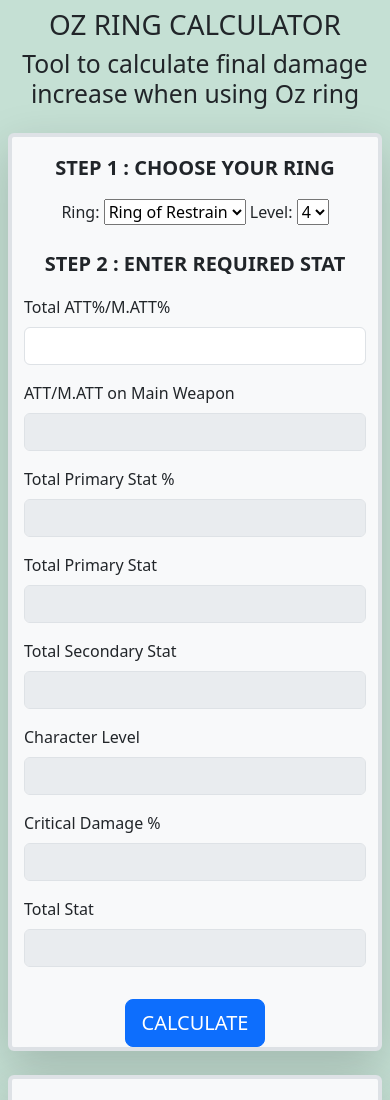
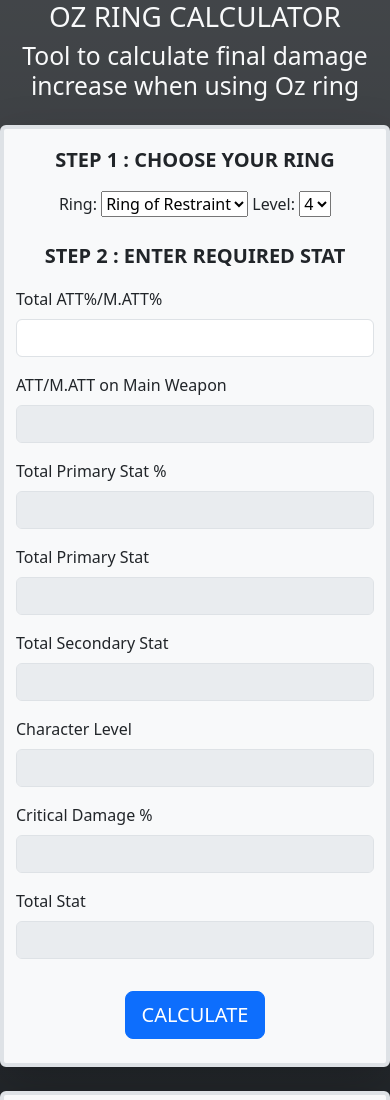
Before and after one commit to HoangHuy189/Oz_Ring_Calculator, a plain HTML site: page main.html in a window 390 px wide. Shown: the top 1100 px of the page. Drawn offline with nearby package versions, Linux system fonts and the light colour scheme.

Commit message:
add bootstrap and tooltips

```diff
--- a/main.html
+++ b/main.html
@@ -6,15 +6,18 @@
     <title>Oz Ring Calculator</title>
     <link href="https://cdn.jsdelivr.net/npm/bootstrap@5.3.0/dist/css/bootstrap.min.css" rel="stylesheet" integrity="sha384-9ndCyUaIbzAi2FUVXJi0CjmCapSmO7SnpJef0486qhLnuZ2cdeRhO02iuK6FUUVM" crossorigin="anonymous">
     <style>
-        body {
-            back ;
+        body{
+            background-repeat: no-repeat;
+        }
 
-        }
+
+
+
     </style>
     <script src="https://cdn.jsdelivr.net/npm/bootstrap@5.3.0/dist/js/bootstrap.bundle.min.js" integrity="sha384-geWF76RCwLtnZ8qwWowPQNguL3RmwHVBC9FhGdlKrxdiJJigb/j/68SIy3Te4Bkz" crossorigin="anonymous"></script>
 </head>
-<body class="bg-success p-2 bg-opacity-25">
-    <div class="container text-center">
+<body class="bg-dark bg-gradient">
+    <div class="container text-center text-light">
         <h1 class="h1">OZ RING CALCULATOR</h1>
         <h2 >Tool to calculate final damage increase when using Oz ring</h2>
     </div>
@@ -25,7 +28,7 @@
             </div>
             <div>Ring:
                 <select id="ringname">
-                    <option>Ring of Restrain</option>
+                    <option>Ring of Restraint</option>
                     <option>Weapon Jump</option>
                     <option>Critical Damage</option>
                     <option>Totalling Ring</option>
@@ -48,26 +51,31 @@
             <div class="row">
                 <div class="col-md-6 col-lg-4 col-xl-3 mb-3">
                     <label class="form-label">Total ATT%/M.ATT%</label>
-                    <input class="form-control" type="number" id="att">
+                    <input class="form-control" type="number" id="att" data-bs-toggle="tooltip" data-bs-placement="bottom"
+                    data-bs-title="Total main %ATT among all your Equip, Magnificent Soul, Familiar Lines and Familiar Badge">
                 </div>
                 <div class="col-md-6 col-lg-4 col-xl-3 mb-3">
                     <label class="form-label">ATT/M.ATT on Main Weapon</label>
-                    <input class="form-control" type="number" id="attwep" disabled="">
+                    <input class="form-control" type="number" id="attwep" disabled="" data-bs-toggle="tooltip" data-bs-placement="bottom"
+                    data-bs-title="Your main ATT on your main weapon">
 
                 </div>
                 <div class="col-md-6 col-lg-4 col-xl-3 mb-3">
                     <label class="form-label">Total Primary Stat %</label>
-                    <input class="form-control" type="number" id="primaryps" disabled="">
+                    <input class="form-control" type="number" id="primaryps" disabled="" data-bs-toggle="tooltip" data-bs-placement="bottom"
+                    data-bs-title="Total your main stat % among all your Equip including Flame and All Stat %">
 
                 </div>
                 <div class="col-md-6 col-lg-4 col-xl-3 mb-3">
                     <label class="form-label">Total Primary Stat</label>
-                    <input class="form-control" type="number" id="primary" disabled="">
+                    <input class="form-control" type="number" id="primary" disabled="" data-bs-toggle="tooltip" data-bs-placement="bottom"
+                    data-bs-title="Your main stat display on stat window when Oz ring is equiped">
 
                 </div>
                 <div class="col-md-6 col-lg-4 col-xl-3 mb-3">
                     <label class="form-label">Total Secondary Stat</label>
-                    <input class="form-control" type="number" id="secondary" disabled="">
+                    <input class="form-control" type="number" id="secondary" disabled="" data-bs-toggle="tooltip" data-bs-placement="bottom"
+                    data-bs-title="Your secondary stat display on stat window when Oz ring is equiped">
 
                 </div>
                 <div class="col-md-6 col-lg-4 col-xl-3 mb-3">
@@ -77,12 +85,14 @@
                 </div>
                 <div class="col-md-6 col-lg-4 col-xl-3 mb-3">
                     <label class="form-label">Critical Damage %</label>
-                    <input class="form-control" type="number" id="critdmg" disabled="">
+                    <input class="form-control" type="number" id="critdmg" disabled="" data-bs-toggle="tooltip" data-bs-placement="bottom"
+                    data-bs-title="Your Critical Damage % display on stat window" >
 
                 </div>
                 <div class="col-md-6 col-lg-4 col-xl-3 mb-3">
                     <label class="form-label">Total Stat</label>
-                    <input class="form-control" type="number" id="totalstat" disabled="">
+                    <input class="form-control" type="number" id="totalstat" disabled="" data-bs-toggle="tooltip" data-bs-placement="bottom"
+                    data-bs-title="Total ALL STAT (STR + DEX + LUK + INT) display on stat window when Oz ring is equiped">
 
                 </div>
             </div>
@@ -90,7 +100,7 @@
 
 
 
-        <div class="container text-center mt-3">
+        <div class="container text-center mt-3 mb-4">
             <button id="calculate" class="btn btn-primary btn-lg">CALCULATE</button>
         </div>
     </div>
@@ -107,11 +117,11 @@
     <script>
 
 
-
+        //disable unused input
         document.querySelector('#ringname').onchange = () =>
         {
             let ringname = document.querySelector('#ringname').value;
-            if (ringname === 'Ring of Restrain')
+            if (ringname === 'Ring of Restraint')
             {
                 document.querySelector('#att').disabled = false;
                 document.querySelector('#attwep').disabled = true;
@@ -173,7 +183,7 @@
 
 
 
-
+       // Calculate the damage increase and print out
         document.querySelector('#calculate').onclick = () => {
 
             let ringname = document.querySelector('#ringname').value;
@@ -196,7 +206,7 @@
 
             let totalstat = parseInt(document.querySelector('#totalstat').value);
 
-            if (ringname === 'Ring of Restrain')
+            if (ringname === 'Ring of Restraint')
             {
                 result = (ringlevel * 25) / (att+100) *100;
 
@@ -233,7 +243,9 @@
             document.querySelector('#result').innerHTML = `${ringname} ${ringlevel} give you ${result}% final damage`;
         }
 
-
+        //enable tooltip
+        const tooltipTriggerList = document.querySelectorAll('[data-bs-toggle="tooltip"]')
+        const tooltipList = [...tooltipTriggerList].map(tooltipTriggerEl => new bootstrap.Tooltip(tooltipTriggerEl))
 
 
     </script>
```
